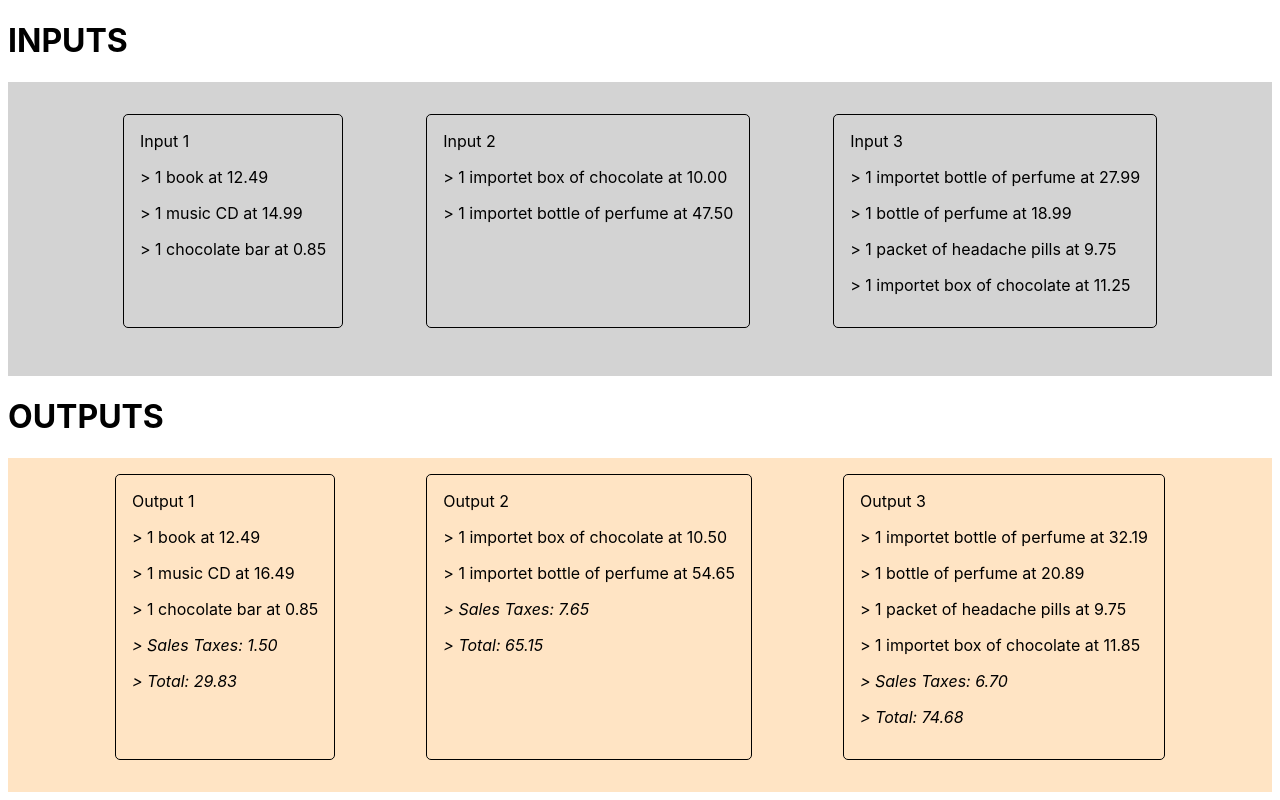
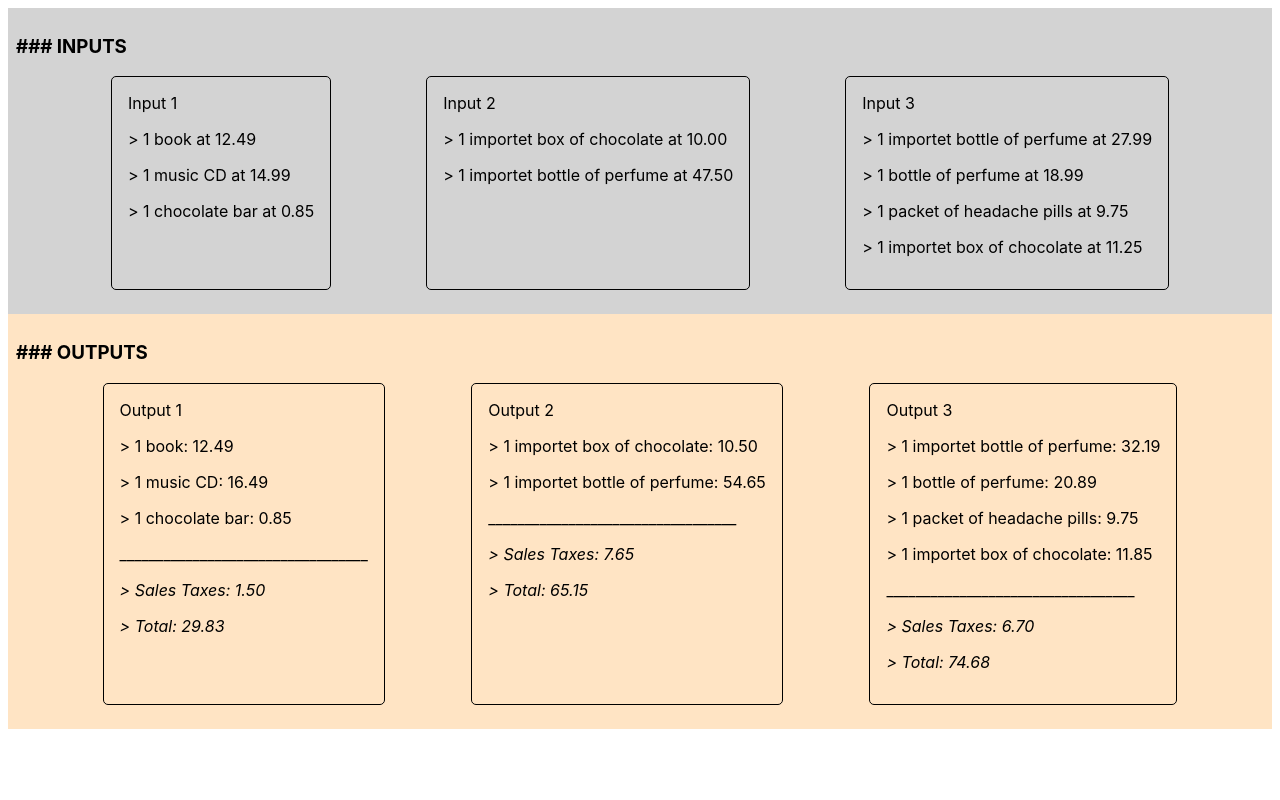
Before and after one commit to Sedna-90377/taxcalc, a React (Create React App) app: page / in a window 1280 px wide. Built offline with nearby package versions, Linux system fonts and the light colour scheme.

Commit message:
styling and edit readme

```diff
--- a/public/index.html
+++ b/public/index.html
@@ -24,7 +24,7 @@
       work correctly both with client-side routing and a non-root public URL.
       Learn how to configure a non-root public URL by running `npm run build`.
     -->
-    <title>React App</title>
+    <title>Tax Calculator</title>
   </head>
   <body>
     <noscript>You need to enable JavaScript to run this app.</noscript>
--- a/src/components/Inputs.js
+++ b/src/components/Inputs.js
@@ -5,8 +5,8 @@ import './style.css'
 const Inputs = () => {
 
     return (
-        <>
-        <h1>INPUTS</h1>
+        <div style={{backgroundColor: 'lightgray', padding: '.5rem'}}>
+        <h3>### INPUTS</h3>
         <div className='inputs'>
 
         {inputs.map((input, index) => {
@@ -24,7 +24,7 @@ const Inputs = () => {
         })}
 
         </div>
-        </>
+        </div>
     )
 }
 
--- a/src/components/Outputs.js
+++ b/src/components/Outputs.js
@@ -7,8 +7,8 @@ const Outputs = () => {
     const outputs = inputs;
 
     return (
-        <>
-        <h1>OUTPUTS</h1>
+        <div style={{backgroundColor: 'bisque', padding: '.5rem'}} >
+        <h3>### OUTPUTS</h3>
         <div className='outputs'>
         {outputs.map((output, index) => {
             return (
@@ -17,9 +17,10 @@ const Outputs = () => {
                     {output.map(product => {
                         return(
                             <div>
-                                <p>> {product.amount} {product.isImported ? 'importet' : ''} {product.name} at {endPrice(product).toFixed(2)}</p>
+                                <p>> {product.amount} {product.isImported ? 'importet' : ''} {product.name}: {endPrice(product).toFixed(2)}</p>
                             </div>
                         )})}
+                    __________________________________
                     <div className="summary">
                         <p>> Sales Taxes: {salesTax(output).toFixed(2)}</p>
                         <p>> Total: {sum(output)}</p>
@@ -31,7 +32,7 @@ const Outputs = () => {
         })}
 
         </div>
-        </>
+        </div>
     )
 }
 
--- a/src/components/style.css
+++ b/src/components/style.css
@@ -1,6 +1,4 @@
 .inputs {
-    background-color: lightgray;
-    padding: 2rem;
     display: flex;
     justify-content: space-evenly;
 }
@@ -14,8 +12,6 @@
 }
 
 .outputs {
-    background-color: bisque;
-    padding: 1rem;
     display: flex;
     justify-content: space-evenly;
 }
```
Also changed, not shown: 1 other file (tests, documents, lock files or other folders).
